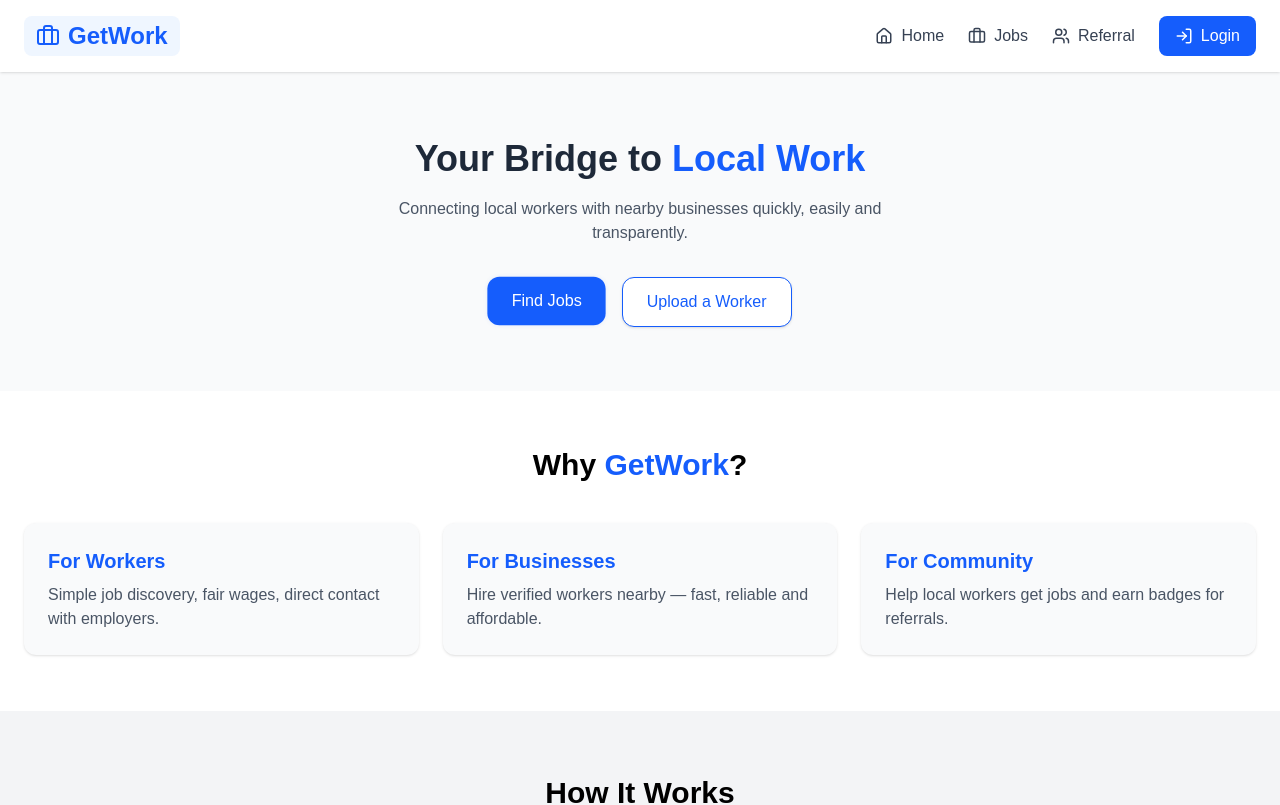
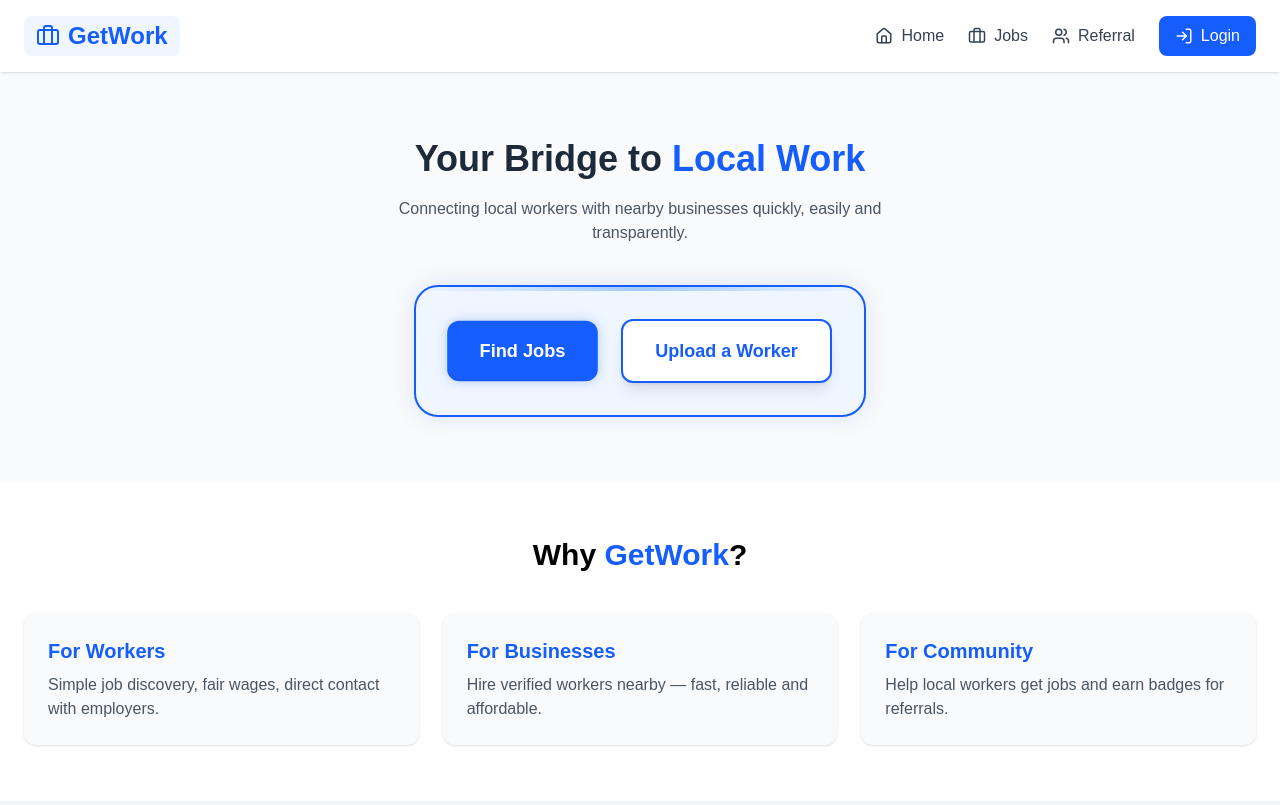
Before and after one commit to ShraddhanandKhot/GetWork, a Next.js app: page / in a window 1280 px wide. Shown: the top 805 px of the page. Built offline with nearby package versions, Linux system fonts and the light colour scheme.

Commit message:
Updating UI_1

```diff
--- a/app/components/BottomNav.tsx
+++ b/app/components/BottomNav.tsx
@@ -2,11 +2,11 @@
 import Link from "next/link";
 import { usePathname } from "next/navigation";
 import { useAuth } from "../context/AuthContext";
-import { Home, Briefcase, Users, LayoutDashboard, Building2, LogIn, LogOut } from "lucide-react";
+import { Home, Briefcase, Users, LayoutDashboard, Building2, LogIn } from "lucide-react";
 
 export default function BottomNav() {
     const pathname = usePathname();
-    const { isLoggedIn, role, logout } = useAuth();
+    const { isLoggedIn, role } = useAuth();
 
     const isActive = (path: string) => pathname === path;
 
@@ -44,13 +44,8 @@ export default function BottomNav() {
                 </Link>
             )}
 
-            {/* Login / Logout */}
-            {isLoggedIn ? (
-                <button onClick={logout} className="flex flex-col items-center gap-1 text-gray-500 hover:text-red-600">
-                    <LogOut size={24} />
-                    <span className="text-[10px] font-medium">Logout</span>
-                </button>
-            ) : (
+            {/* Login (Only if not logged in) */}
+            {!isLoggedIn && (
                 <Link href="/login" className={`flex flex-col items-center gap-1 ${isActive('/login') ? 'text-blue-600' : 'text-gray-500'}`}>
                     <LogIn size={24} />
                     <span className="text-[10px] font-medium">Login</span>
--- a/app/organization/page.tsx
+++ b/app/organization/page.tsx
@@ -1,6 +1,8 @@
 "use client";
 import { useEffect, useState } from "react";
 import Notifications from "../components/Notifications";
+import { useAuth } from "../context/AuthContext";
+import { LogOut } from "lucide-react";
 
 interface Organization {
   name: string;
@@ -27,6 +29,7 @@ type JobType = {
 
 
 export default function OrganizationDashboard() {
+  const { logout } = useAuth();
   const [org, setOrg] = useState<Organization | null>(null);
   const [jobs, setJobs] = useState<Job[]>([]);
   const [showPostForm, setShowPostForm] = useState(false);
@@ -149,9 +152,18 @@ export default function OrganizationDashboard() {
   return (
     <div className="min-h-screen bg-gray-50 p-6">
 
-      <h1 className="text-3xl font-bold text-blue-600 mb-6">
-        Welcome, {org.name}
-      </h1>
+      <div className="flex justify-between items-center mb-6">
+        <h1 className="text-3xl font-bold text-blue-600">
+          Welcome, {org.name}
+        </h1>
+        <button
+          onClick={logout}
+          className="flex items-center gap-2 px-4 py-2 bg-red-50 text-red-600 rounded-lg hover:bg-red-100 transition-colors"
+        >
+          <LogOut size={18} />
+          <span className="font-medium">Logout</span>
+        </button>
+      </div>
 
       <Notifications />
 
--- a/app/page.tsx
+++ b/app/page.tsx
@@ -20,7 +20,10 @@ const Home = () => {
           </p>
         </motion.div>
 
-        <div className="flex justify-center mt-8 gap-4 flex-wrap">
+        <div className="flex justify-center mt-10">
+          <div className="p-8 border-2 border-blue-600 rounded-3xl bg-blue-50 shadow-[0_0_25px_rgba(37,99,235,0.15)] flex flex-wrap gap-6 justify-center items-center max-w-2xl mx-auto relative overflow-hidden">
+            <div className="absolute top-0 left-0 w-full h-1 bg-gradient-to-r from-transparent via-blue-400 to-transparent opacity-50"></div>
+
             <Link href="/jobs">
               <motion.button
                 whileHover={{ scale: 1.05 }}
@@ -38,7 +41,7 @@ const Home = () => {
                   repeat: Infinity,
                   repeatType: "loop"
                 }}
-              className="px-6 py-3 bg-blue-600 text-white rounded-xl shadow"
+                className="px-8 py-4 bg-blue-600 text-white font-bold text-lg rounded-xl shadow-lg hover:shadow-blue-500/30 transition-shadow"
               >
                 Find Jobs
               </motion.button>
@@ -48,11 +51,12 @@ const Home = () => {
               <motion.button
                 whileHover={{ scale: 1.05, backgroundColor: "#eff6ff" }}
                 whileTap={{ scale: 0.95 }}
-              className="px-6 py-3 bg-white text-blue-600 border border-blue-600 rounded-xl shadow"
+                className="px-8 py-4 bg-white text-blue-600 font-bold text-lg border-2 border-blue-600 rounded-xl shadow-lg hover:shadow-blue-200 transition-shadow"
               >
                 Upload a Worker
               </motion.button>
             </Link>
+          </div>
         </div>
       </section>
 
--- a/app/worker/page.tsx
+++ b/app/worker/page.tsx
@@ -1,6 +1,8 @@
 "use client";
 import { useEffect, useState } from "react";
 import Notifications from "../components/Notifications";
+import { useAuth } from "../context/AuthContext";
+import { LogOut } from "lucide-react";
 
 interface WorkerProfile {
   name: string;
@@ -11,6 +13,7 @@ interface WorkerProfile {
 }
 
 export default function WorkerDashboard() {
+  const { logout } = useAuth();
   const [profile, setProfile] = useState<WorkerProfile | null>(null);
 
   useEffect(() => {
@@ -47,9 +50,18 @@ export default function WorkerDashboard() {
   return (
     <div className="min-h-screen bg-gray-50 p-6">
 
-      <h1 className="text-3xl font-bold text-blue-600 mb-6">
-        Welcome, {profile.name}
-      </h1>
+      <div className="flex justify-between items-center mb-6">
+        <h1 className="text-3xl font-bold text-blue-600">
+          Welcome, {profile.name}
+        </h1>
+        <button
+          onClick={logout}
+          className="flex items-center gap-2 px-4 py-2 bg-red-50 text-red-600 rounded-lg hover:bg-red-100 transition-colors"
+        >
+          <LogOut size={18} />
+          <span className="font-medium">Logout</span>
+        </button>
+      </div>
 
       <Notifications />
 
```
Lines whose indentation alone changed are shown as unchanged.
